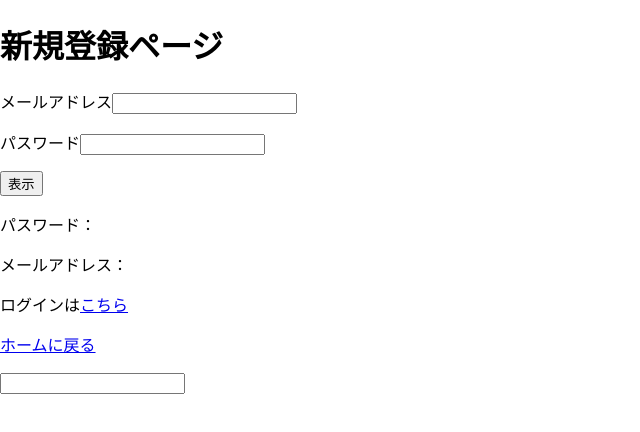
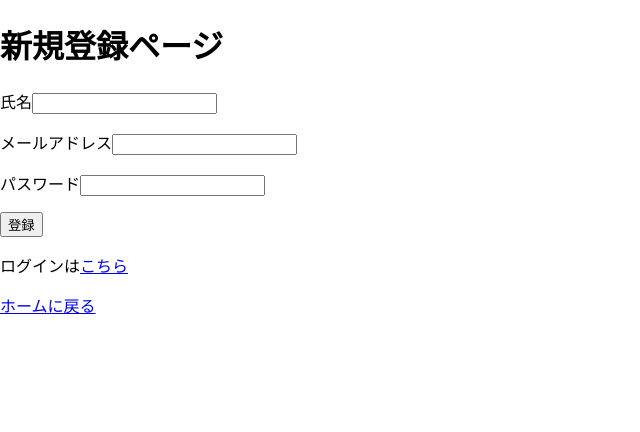
Before and after one commit to izawasoma/react-practice, a React (Create React App) app: page /signUp in a window 1280 px wide. Shown: the top 432 px of the page, without its empty margins (0-640 px from the left). Built offline with nearby package versions, Linux system fonts and the light colour scheme.

Commit message:
会員登録処理を作成

```diff
--- a/package.json
+++ b/package.json
@@ -6,6 +6,7 @@
     "@testing-library/jest-dom": "^5.16.4",
     "@testing-library/react": "^13.2.0",
     "@testing-library/user-event": "^13.5.0",
+    "axios": "^0.27.2",
     "react": "^18.1.0",
     "react-dom": "^18.1.0",
     "react-router-dom": "^6.3.0",
--- a/src/signUp.js
+++ b/src/signUp.js
@@ -5,18 +5,36 @@ import React, { useState } from "react";
 const SignUp = () => {
 
     /* point2 */
+    const [name, setName] = useState("");
     const [email, setEmail] = useState("");
-    const [decideEmail, setDecideEmail] = useState("");
     const [pass, setPass] = useState("");
-    const [decidePass, setDecidePass] = useState("");
 
     /* ↓表示ボタンをクリックした時の処理 */
     const onClickDisplayValue = () => {
-        const mark = "●";
-        let hiddenPass = mark.repeat(pass.length);
-        let makedEmail = email + "@mail.com";
-        setDecideEmail(hiddenPass);
-        setDecidePass(makedEmail);
+        var url = "https://api-for-missions-and-railways.herokuapp.com/users";
+        fetch(url, {
+            method: 'POST',
+            body: JSON.stringify({
+                "name": name,
+                "email": email,
+                "password": pass
+            }),
+        }).then(response => response.json())
+        .then(responseJson => {
+            console.log(responseJson);
+            let msg;
+            if(responseJson.ErrorCode !== undefined){
+                 msg = responseJson.ErrorMessageJP + "：入力内容を今一度ご確認ください。";
+            }
+            else{
+                 msg = "登録に成功しました。<br>トークン：" + responseJson.token;
+            }
+            let msg_area = document.getElementById("msg");
+            msg_area.textContent = msg;
+        }).catch(error => this.setState({
+                isLoading: false,
+                message: 'Something bad happened ' + error
+        }));
     }
 
     return (
@@ -24,6 +42,11 @@ const SignUp = () => {
             <h1>新規登録ページ</h1>
             <div>
                 {/* point3 */}
+                <p>氏名<input
+                    type="text"
+                    value={name}
+                    onChange={(event) => setName(event.target.value)}
+                /></p>
                 <p>メールアドレス<input
                     type="text"
                     value={email}
@@ -34,16 +57,13 @@ const SignUp = () => {
                     value={pass}
                     onChange={(event) => setPass(event.target.value)}
                 /></p>
-                <button onClick={onClickDisplayValue}>表示</button>
-                {/* 表示部分 */}
-                <p>パスワード：{decidePass}</p>
-                <p>メールアドレス：{decideEmail}</p>
+                <button onClick={onClickDisplayValue}>登録</button>
             </div>
+            <p id="msg"></p>
             <div>
                 <p>ログインは<Link to={`/login/`}>こちら</Link></p>
                 <p><Link to={`/`}>ホームに戻る</Link></p>
             </div>
-            <input type="text"></input>
         </>
     );
 };
```
Also changed, not shown: 1 other file (tests, documents, lock files or other folders). Lines whose indentation alone changed are shown as unchanged.
